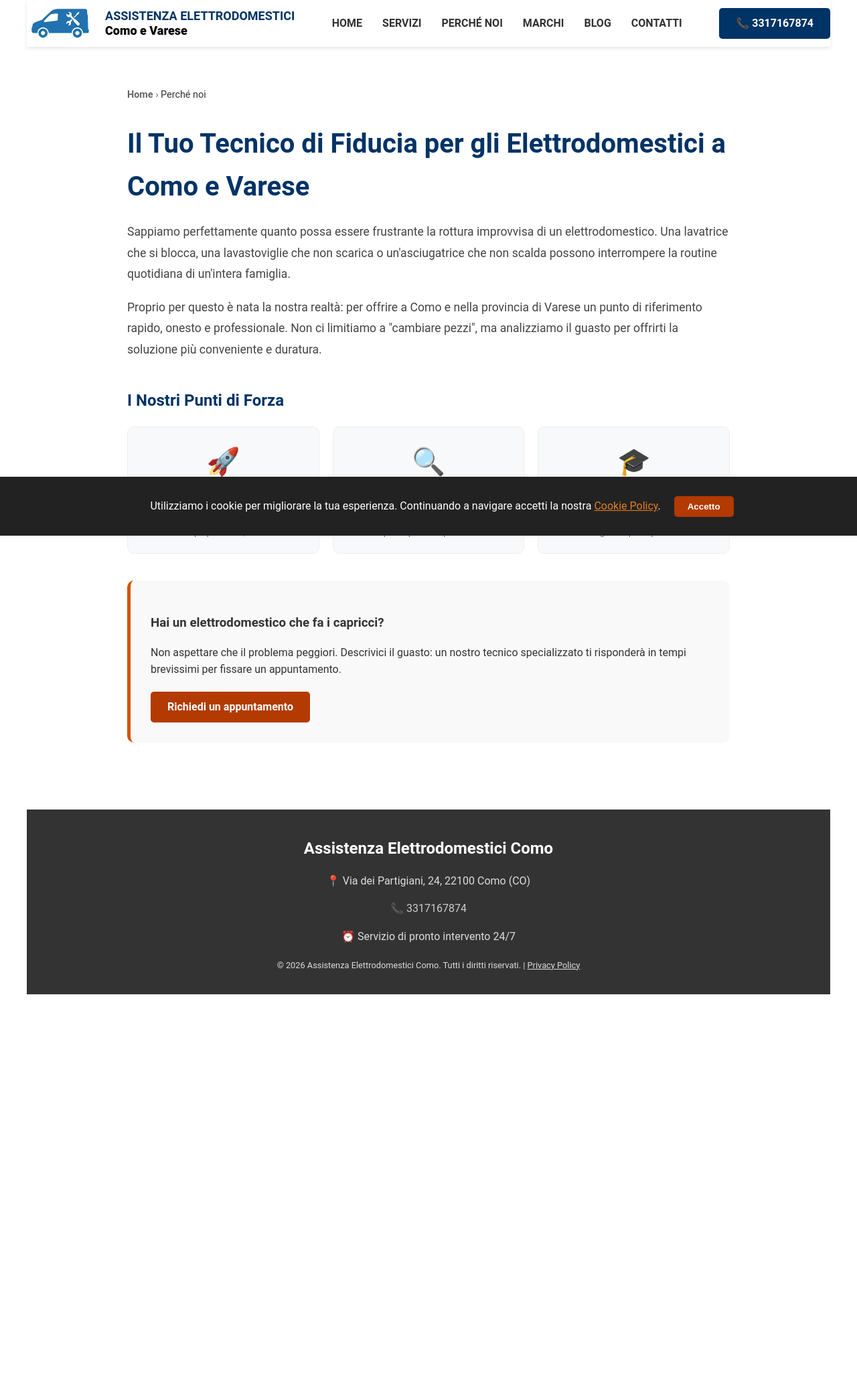
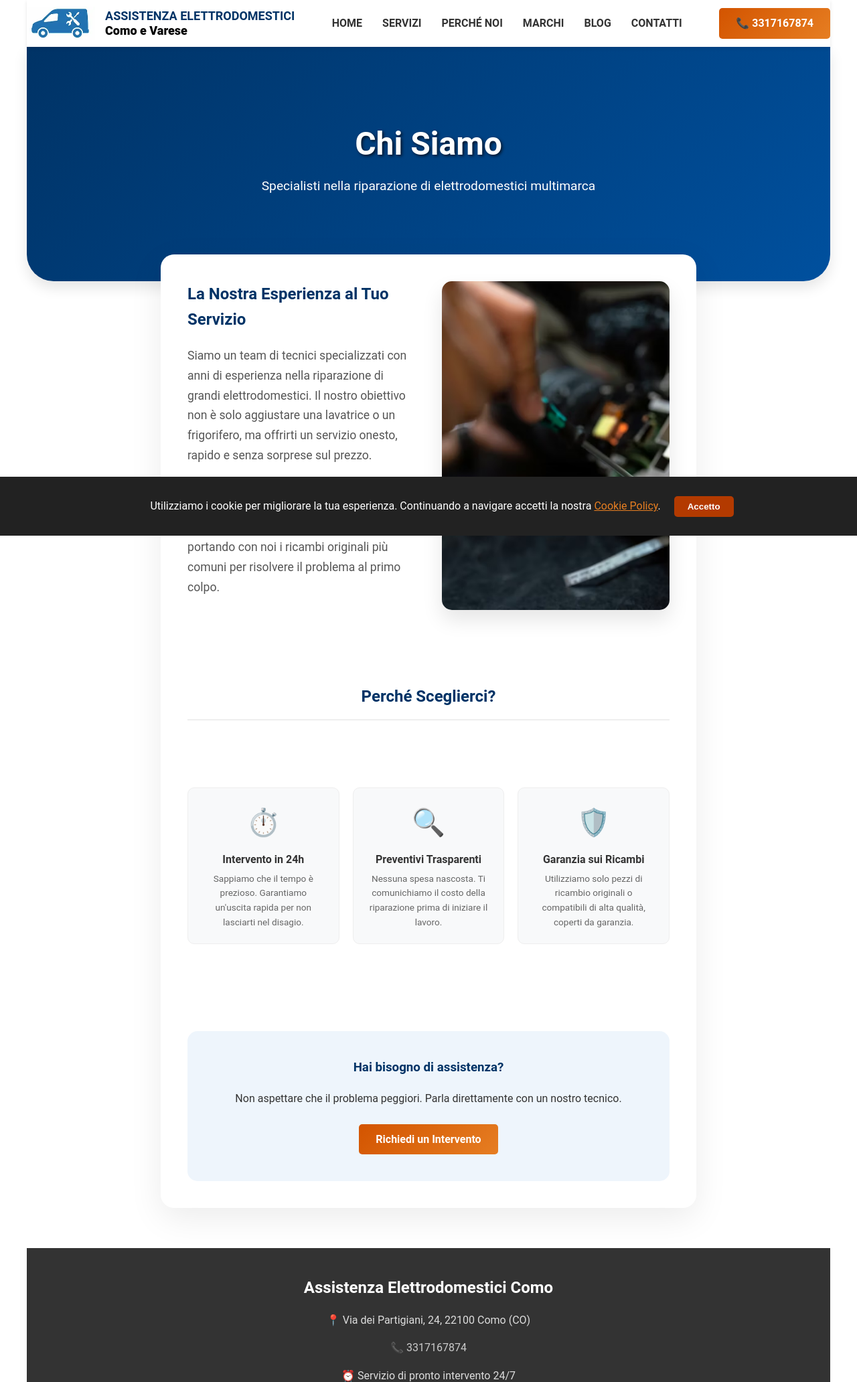
Before and after one commit to alex739291/django-repair-site, a Django app: page /about/ in a window 1280 px wide. Shown: the top 2064 px of the page at 67% size. Before the commit the page ends 1485 px from the top, so only its background shows below. Run offline with Django 5.2, Linux system fonts and the light colour scheme.

Commit message:
Upgrade SEO

```diff
--- a/my_first_site/urls.py
+++ b/my_first_site/urls.py
@@ -22,7 +22,7 @@ from django.contrib.sitemaps.views import sitemap
 from django.views.generic import TemplateView  # Нужно для robots.txt
 
 # Импортируем оба класса карты сайта
-from pages.sitemaps import ServiceSitemap, StaticViewSitemap, BrandSitemap, ArticleSitemap
+from pages.sitemaps import ServiceSitemap, StaticViewSitemap, BrandSitemap, ArticleSitemap, CitySitemap, CityServiceSitemap
 
 # Объединяем статику и услуги в одну карту
 sitemaps = {
@@ -30,6 +30,8 @@ sitemaps = {
     'services': ServiceSitemap,
     'brands': BrandSitemap,
     'blog': ArticleSitemap,
+    'cities': CitySitemap,
+    'city_services': CityServiceSitemap,
 }
 
 urlpatterns = [
--- a/pages/admin.py
+++ b/pages/admin.py
@@ -1,7 +1,6 @@
 from django.contrib import admin
-from .models import Order, Service, Brand, Article  # Импортируем обе модели
-
-# 1. Просто регистрируем Услуги (как и было)
+from .models import Order, Service, Brand, Article, City
+admin.site.register(City)
 
 @admin.register(Brand)
 class BrandAdmin(admin.ModelAdmin):
--- a/pages/static/pages/style.css
+++ b/pages/static/pages/style.css
@@ -137,22 +137,24 @@ h1 {
 .btn-ordina,
 .card-btn {
   display: inline-block;
-  background-color: #003366;
   color: white !important;
   padding: 10px 25px;
   border-radius: 5px;
   text-decoration: none;
   font-weight: bold;
+  text-align: center;
+  cursor: pointer;
+  background: linear-gradient(135deg, #d35400, #e67e22);
   border: none;
-  cursor: pointer;
-  transition: background 0.3s ease;
-  text-align: center;
+  transition: transform 0.3s ease, box-shadow 0.3s ease;
 }
 
 .cta-button:hover,
 .btn-ordina:hover,
 .card-btn:hover {
-  background-color: #002244;
+  background: linear-gradient(135deg, #c34900, #d35400);
+  transform: translateY(-3px);
+  box-shadow: 0 8px 20px rgba(211, 84, 0, 0.3);
 }
 
 .cta-button.orange {
@@ -532,15 +534,25 @@ h1 {
 /* === НОВАЯ СТРАНИЦА УСЛУГИ === */
 .service-hero {
   position: relative;
-  height: 220px;
-  background-color: #003366;
+  height: 350px; /* Увеличена высота для красивого фона */
   display: flex;
   align-items: center;
   justify-content: center;
   text-align: center;
   color: white;
-  margin-bottom: 40px;
-  box-shadow: 0 4px 10px rgba(0, 0, 0, 0.1);
+  margin-bottom: 0; /* Убрали нижний отступ для эффекта наложения */
+  border-radius: 0 0 40px 40px; /* Плавные скругления внизу */
+  box-shadow: 0 10px 20px rgba(0, 0, 0, 0.1);
+}
+
+.overlap-wrapper {
+  margin-top: -100px; /* Контент наезжает на шапку */
+  position: relative;
+  z-index: 10;
+  background: #ffffff;
+  padding: 40px;
+  border-radius: 20px;
+  box-shadow: 0 15px 50px rgba(0, 0, 0, 0.08);
 }
 
 .hero-text-container {
@@ -669,14 +681,15 @@ h1 {
   top: 100px;
   background: white;
   padding: 0;
-  border-radius: 12px;
-  box-shadow: 0 10px 30px rgba(0, 0, 0, 0.08);
   overflow: hidden;
-  border: 1px solid #f0f0f0;
+  border: none;
+  box-shadow: 0 15px 35px rgba(0, 0, 0, 0.08);
+  border-radius: 15px;
 }
 
 .order-header {
-  background: #003366;
+  background: linear-gradient(135deg, #003366, #00509e);
+  border-radius: 15px 15px 0 0;
   color: white;
   padding: 20px;
   text-align: center;
@@ -1054,8 +1067,13 @@ footer {
 
   /* Service Hero & Content */
   .service-hero {
-    height: 180px;
-    margin-bottom: 20px;
+    height: 280px;
+    border-radius: 0 0 20px 20px;
+  }
+  .overlap-wrapper {
+    margin-top: -60px;
+    padding: 20px;
+    border-radius: 15px;
   }
 
   .service-title {
--- a/pages/templates/pages/about.html
+++ b/pages/templates/pages/about.html
@@ -1,59 +1,61 @@
 {% extends 'pages/base.html' %}
+{% load static %}
+{% block title %}Chi Siamo - Assistenza Elettrodomestici{% endblock %}
+{% block content %}
 
-{% block title %}Perché Noi - Il Tuo Tecnico di Fiducia a Como{% endblock %}
+<section class="service-hero" style="background: linear-gradient(135deg, #003366, #00509e);">
+    <div class="container hero-text-container">
+        <h1 class="service-title reveal">Chi Siamo</h1>
+        <p class="service-subtitle reveal">Specialisti nella riparazione di elettrodomestici multimarca</p>
+    </div>
+</section>
 
-{% block description %}Scopri perché scegliere la nostra assistenza elettrodomestici a Como. Interventi rapidi,
-trasparenza e tecnici specializzati multimarca.{% endblock %}
-
-{% block content %}
-<section style="padding: 60px 20px;">
-    <div class="container" style="max-width: 900px;">
-
-        <div class="breadcrumbs" style="margin-bottom: 30px;">
-            <a href="{% url 'home' %}" style="color: #666; text-decoration: none;">Home</a> &rsaquo; <span
-                style="color: #333;">Perché noi</span>
+<div class="container detail-page-container">
+    <div class="content-wrapper overlap-wrapper" style="flex-direction: column;">
+        <div style="display: flex; flex-wrap: wrap; gap: 40px; margin-bottom: 50px;">
+            <div style="flex: 1; min-width: 300px;">
+                <h2 style="color: #003366; margin-top: 0;">La Nostra Esperienza al Tuo Servizio</h2>
+                <p style="font-size: 1.1rem; line-height: 1.7; color: #555;">Siamo un team di tecnici specializzati con
+                    anni di esperienza nella riparazione di grandi elettrodomestici. Il nostro obiettivo non è solo
+                    aggiustare una lavatrice o un frigorifero, ma offrirti un servizio onesto, rapido e senza sorprese
+                    sul prezzo.</p>
+                <p style="font-size: 1.1rem; line-height: 1.7; color: #555;">Conosciamo il disagio di avere un
+                    elettrodomestico guasto in casa, per questo interveniamo tempestivamente portando con noi i ricambi
+                    originali più comuni per risolvere il problema al primo colpo.</p>
+            </div>
+            <div style="flex: 1; min-width: 300px; display: flex; align-items: stretch; justify-content: center;">
+                <img src="{% static 'pages/images/hero-bg.avif' %}" alt="Assistenza e riparazione elettrodomestici a Como"
+                    style="width: 100%; object-fit: cover; border-radius: 15px; box-shadow: 0 15px 30px rgba(0,0,0,0.1); min-height: 350px;">
+            </div>
         </div>
 
-        <h1 style="color: #003366; margin-bottom: 20px; font-size: 2.5rem;">Il Tuo Tecnico di Fiducia per gli
-            Elettrodomestici a Como e Varese</h1>
-
-        <div style="font-size: 1.1rem; color: #444; line-height: 1.8;">
-            <p>Sappiamo perfettamente quanto possa essere frustrante la rottura improvvisa di un elettrodomestico. Una
-                lavatrice che si blocca, una lavastoviglie che non scarica o un'asciugatrice che non scalda possono
-                interrompere la routine quotidiana di un'intera famiglia.</p>
-
-            <p>Proprio per questo è nata la nostra realtà: per offrire a Como e nella provincia di Varese un punto di
-                riferimento rapido, onesto e professionale. Non ci limitiamo a "cambiare pezzi", ma analizziamo il
-                guasto per offrirti la soluzione più conveniente e duratura.</p>
-        </div>
-
-        <h2 style="color: #003366; margin-top: 40px; margin-bottom: 20px;">I Nostri Punti di Forza</h2>
-        <div class="features-grid" style="margin-top: 0;">
+        <h2 style="color: #003366; text-align: center; border-bottom: 2px solid #eee; padding-bottom: 15px;">Perché
+            Sceglierci?</h2>
+        <div class="features-grid">
             <div class="feature-item">
-                <div class="feature-icon">🚀</div>
-                <h3>Intervento Rapido</h3>
-                <p>Ripristiniamo il tuo elettrodomestico nel minor tempo possibile, a domicilio.</p>
+                <div class="feature-icon">⏱️</div>
+                <h3>Intervento in 24h</h3>
+                <p>Sappiamo che il tempo è prezioso. Garantiamo un'uscita rapida per non lasciarti nel disagio.</p>
             </div>
             <div class="feature-item">
                 <div class="feature-icon">🔍</div>
-                <h3>Trasparenza Totale</h3>
-                <p>Diagnosi chiara e preventivo senza sorprese prima di procedere.</p>
+                <h3>Preventivi Trasparenti</h3>
+                <p>Nessuna spesa nascosta. Ti comunichiamo il costo della riparazione prima di iniziare il lavoro.</p>
             </div>
             <div class="feature-item">
-                <div class="feature-icon">🎓</div>
-                <h3>Competenza</h3>
-                <p>Tecnici aggiornati sulle ultime tecnologie dei principali marchi.</p>
+                <div class="feature-icon">🛡️</div>
+                <h3>Garanzia sui Ricambi</h3>
+                <p>Utilizziamo solo pezzi di ricambio originali o compatibili di alta qualità, coperti da garanzia.</p>
             </div>
         </div>
 
-        <div
-            style="background-color: #f9f9f9; padding: 30px; border-radius: 10px; border-left: 5px solid #d35400; margin-top: 40px;">
-            <h3 style="margin-bottom: 15px;">Hai un elettrodomestico che fa i capricci?</h3>
-            <p style="margin-bottom: 20px;">Non aspettare che il problema peggiori. Descrivici il guasto: un nostro
-                tecnico specializzato ti risponderà in tempi brevissimi per fissare un appuntamento.</p>
-            <a href="{% url 'contact' %}" class="cta-button orange">Richiedi un appuntamento</a>
+        <div style="text-align: center; margin-top: 50px; padding: 40px; background: #eef5fc; border-radius: 15px;">
+            <h3 style="margin-top: 0; color: #003366;">Hai bisogno di assistenza?</h3>
+            <p style="margin-bottom: 25px;">Non aspettare che il problema peggiori. Parla direttamente con un nostro
+                tecnico.</p>
+            <a href="{% url 'contact' %}" class="cta-button">Richiedi un Intervento</a>
         </div>
+    </div>
+</div>
 
-    </div>
-</section>
 {% endblock %}
--- a/pages/urls.py
+++ b/pages/urls.py
@@ -6,6 +6,8 @@ urlpatterns = [
     path('', views.home, name='home'),
     path('service/<slug:slug>/', views.service_detail, name='service_detail'),
     path('contact/', views.contact_page, name='contact'),
+    path('assistenza-<slug:slug>/', views.city_detail, name='city_detail'),
+    path('assistenza-<slug:city_slug>/<slug:service_slug>/', views.city_service_detail, name='city_service_detail'),
     path('robots.txt', TemplateView.as_view(template_name='pages/robots.txt', content_type='text/plain')),
     path('privacy/', views.privacy, name='privacy'),
     path('brand/<slug:slug>/', views.brand_detail, name='brand_detail'),
--- a/pages/views.py
+++ b/pages/views.py
@@ -1,5 +1,5 @@
 from django.shortcuts import render, get_object_or_404, redirect
-from .models import Service, Order, Brand, Article
+from .models import Service, Order, Brand, Article, City
 from .forms import OrderForm
 from django.contrib import messages
 import requests
@@ -20,9 +20,11 @@ def home(request):
 
     services = Service.objects.all()
     brands = Brand.objects.all()
+    cities = City.objects.all()
     context = {
         "services": services,
-        "brands": brands
+        "brands": brands,
+        "cities": cities
     }
 
     return render(request, "pages/index.html", context)
@@ -52,8 +54,9 @@ def service_detail(request, slug):
     else:
         form = OrderForm()
     related_brands = service.brands.all()
+    related_articles = service.articles.all()[:3]
 
-    return render(request, 'pages/service_detail.html', {'service': service, 'form': form, 'brands': related_brands})
+    return render(request, 'pages/service_detail.html', {'service': service, 'form': form, 'brands': related_brands, 'related_articles': related_articles})
 
 def contact_page(request):
     if request.method == 'POST':
@@ -112,3 +115,29 @@ def blog_list(request):
 def article_detail(request, slug):
     article = get_object_or_404(Article, slug=slug)
     return render(request, 'pages/article_detail.html', {'article': article})
+
+def city_detail(request, slug):
+    city = get_object_or_404(City, slug=slug)
+    return render(request, 'pages/city_detail.html', {'city': city})
+
+def city_service_detail(request, city_slug, service_slug):
+    city = get_object_or_404(City, slug=city_slug)
+    service = get_object_or_404(Service.objects.prefetch_related('brands'), slug=service_slug)
+
+    if request.method == 'POST':
+        form = OrderForm(request.POST)
+        if form.is_valid():
+            order = form.save()
+            message_text = f"🔥 Nuovo contatto da {city.name} per {service.title}!\n👤 Nome: {order.name}\n📞 Tel: {order.phone}"
+
+            send_telegram(message_text)
+            messages.success(request, 'Grazie! La tua richiesta è stata inviata. Ti richiameremo a breve.')
+            return redirect('thanks')
+
+    else:
+        form = OrderForm()
+
+    related_brands = service.brands.all()
+    related_articles = service.articles.all()[:3]
+
+    return render(request, 'pages/city_service_detail.html', {'city': city, 'service': service, 'form': form, 'brands': related_brands, 'related_articles': related_articles})
```
Also changed, not shown: pages/models.py (+15 -0 lines), pages/sitemaps.py (+27 -1 lines), pages/templates/pages/article_detail.html (+8 -0 lines), pages/templates/pages/brand_detail.html (+18 -0 lines), pages/templates/pages/city_detail.html (added, +57 -0 lines), pages/templates/pages/city_service_detail.html (added, +158 -0 lines), pages/templates/pages/index.html (+13 -39 lines), pages/templates/pages/service_detail.html (+21 -8 lines), pages/migrations/0015_article_related_service.py (added), pages/migrations/0016_city_service_cities.py (added).
